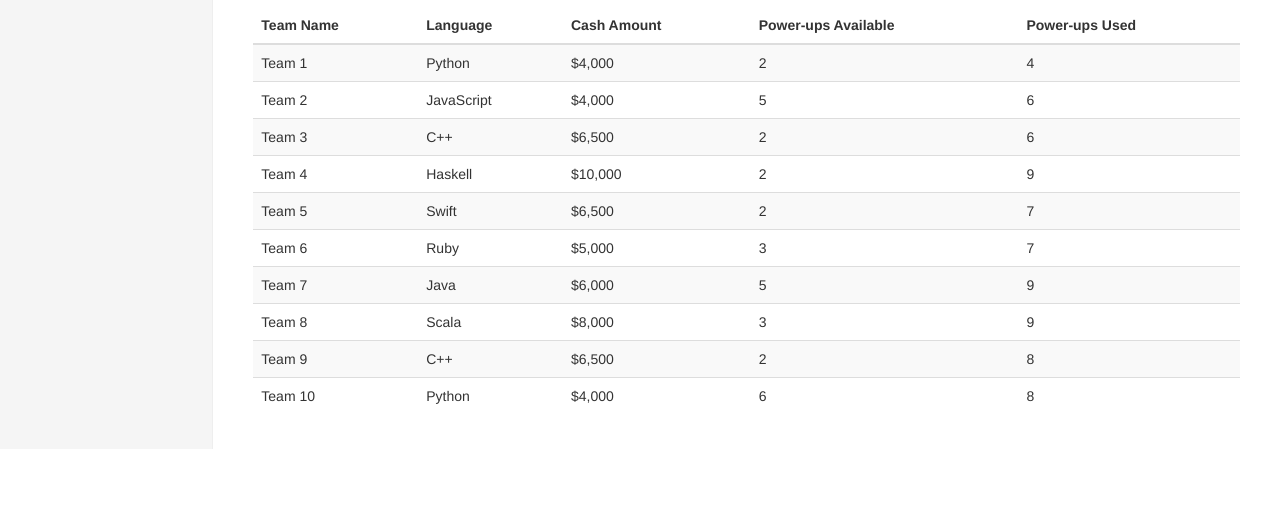
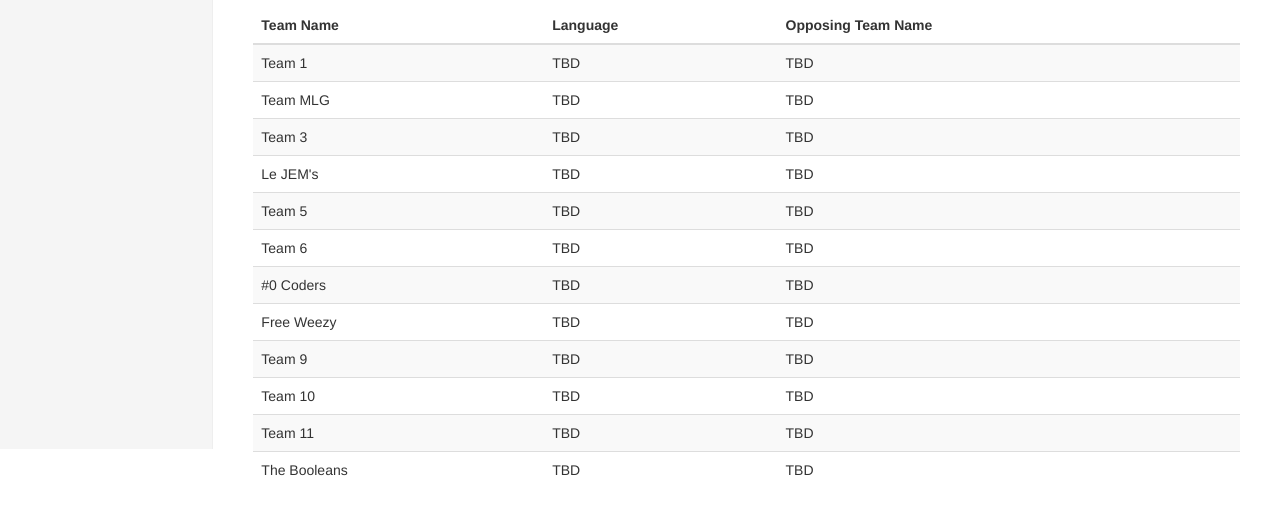
Before and after one commit to AKippins/HackathonHelp, a website: page static/index.html in a window 1280 px wide. Shown: the part 351-866 px from the top of the page. Before the commit the page ends 805 px from the top, so only its background shows below. Drawn offline with nearby package versions, Linux system fonts and the light colour scheme.

Commit message:
Done for now have to add team names

```diff
--- a/static/index.html
+++ b/static/index.html
@@ -77,81 +77,69 @@
                 <tr>
                   <th>Team Name</th>
                   <th>Language</th>
-                  <th>Cash Amount</th>
-                  <th>Power-ups Available</th>
-                  <th>Power-ups Used</th>
+                  <th>Opposing Team Name</th>
                 </tr>
               </thead>
               <tbody>
                 <tr>
                   <td>Team 1</td>
-                  <td>Python</td>
-                  <td>$4,000</td>
-                  <td>2</td>
-                  <td>4</td>
+                  <td>TBD</td>
+                  <td>TBD</td>
                 </tr>
                 <tr>
-                  <td>Team 2</td>
-                  <td>JavaScript</td>
-                  <td>$4,000</td>
-                  <td>5</td>
-                  <td>6</td>
+                  <td>Team MLG</td>
+                  <td>TBD</td>
+                  <td>TBD</td>
                 </tr>
                 <tr>
                   <td>Team 3</td>
-                  <td>C++</td>
-                  <td>$6,500</td>
-                  <td>2</td>
-                  <td>6</td>
+                  <td>TBD</td>
+                  <td>TBD</td>
                 </tr>
                 <tr>
-                  <td>Team 4</td>
-                  <td>Haskell</td>
-                  <td>$10,000</td>
-                  <td>2</td>
-                  <td>9</td>
+                  <td>Le JEM's</td>
+                  <td>TBD</td>
+                  <td>TBD</td>
                 </tr>
                 <tr>
                   <td>Team 5</td>
-                  <td>Swift</td>
-                  <td>$6,500</td>
-                  <td>2</td>
-                  <td>7</td>
+                  <td>TBD</td>
+                  <td>TBD</td>
                 </tr>
                 <tr>
                   <td>Team 6</td>
-                  <td>Ruby</td>
-                  <td>$5,000</td>
-                  <td>3</td>
-                  <td>7</td>
+                  <td>TBD</td>
+                  <td>TBD</td>
                 </tr>
                 <tr>
-                  <td>Team 7</td>
-                  <td>Java</td>
-                  <td>$6,000</td>
-                  <td>5</td>
-                  <td>9</td>
+                  <td>#0 Coders</td>
+                  <td>TBD</td>
+                  <td>TBD</td>
                 </tr>
                 <tr>
-                  <td>Team 8</td>
-                  <td>Scala</td>
-                  <td>$8,000</td>
-                  <td>3</td>
-                  <td>9</td>
+                  <td>Free Weezy</td>
+                  <td>TBD</td>
+                  <td>TBD</td>
                 </tr>
                 <tr>
                   <td>Team 9</td>
-                  <td>C++</td>
-                  <td>$6,500</td>
-                  <td>2</td>
-                  <td>8</td>
+                  <td>TBD</td>
+                  <td>TBD</td>
                 </tr>
                 <tr>
                   <td>Team 10</td>
-                  <td>Python</td>
-                  <td>$4,000</td>
-                  <td>6</td>
-                  <td>8</td>
+                  <td>TBD</td>
+                  <td>TBD</td>
+                </tr>
+                <tr>
+                  <td>Team 11</td>
+                  <td>TBD</td>
+                  <td>TBD</td>
+                </tr>
+                <tr>
+                  <td>The Booleans</td>
+                  <td>TBD</td>
+                  <td>TBD</td>
                 </tr>
               </tbody>
             </table>
```
